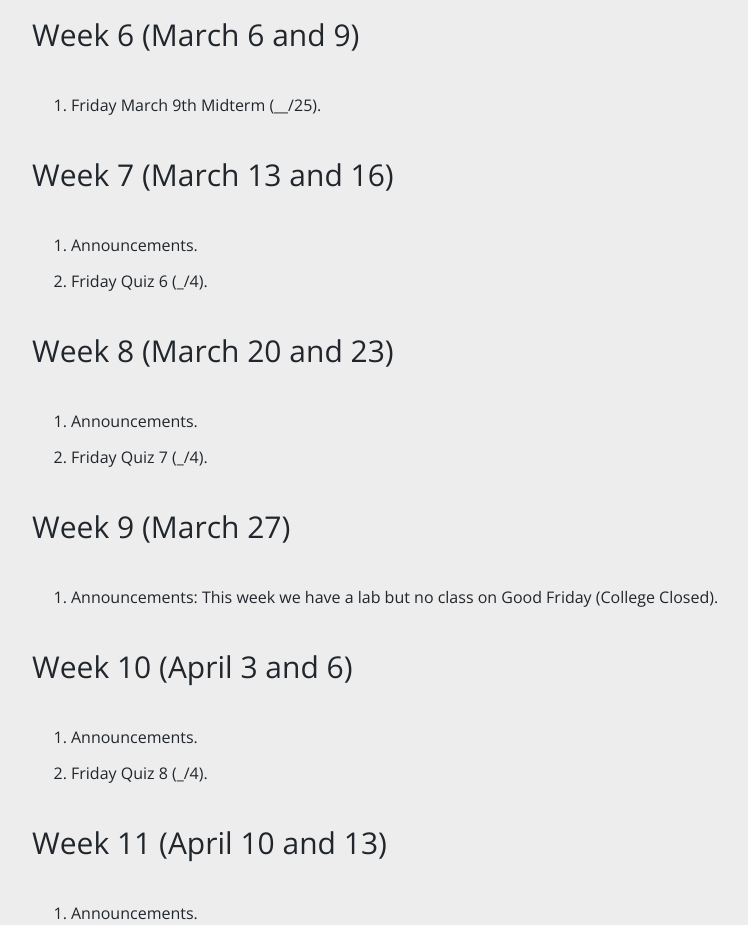
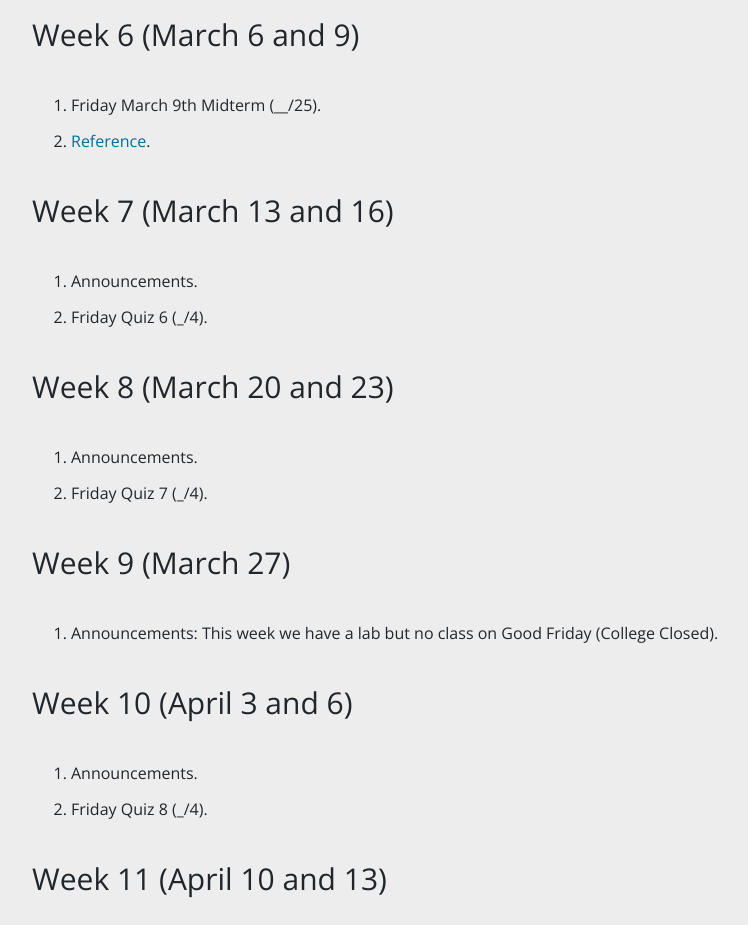
Before and after one commit to six0four/ceng254, a plain HTML site: page index.html in a window 1280 px wide. Shown: the part 1221-2146 px from the top of the page, without its empty margins (73-821 px from the left). Drawn offline with nearby package versions, Linux system fonts and the light colour scheme.

Commit message:
Added reference

```diff
--- a/indexcontent.html
+++ b/indexcontent.html
@@ -47,6 +47,7 @@
   <H3>Week 6 (March 6 and 9)</H3>
   <p><ol>
    <li>Friday March 9th Midterm (__/25).</li>
+   <li><a href="http://www.apegm.mb.ca/PastExamPapers.html#Compu1998">Reference</a>.</li>
   </ol></p>
  </SECTION>
 
```
